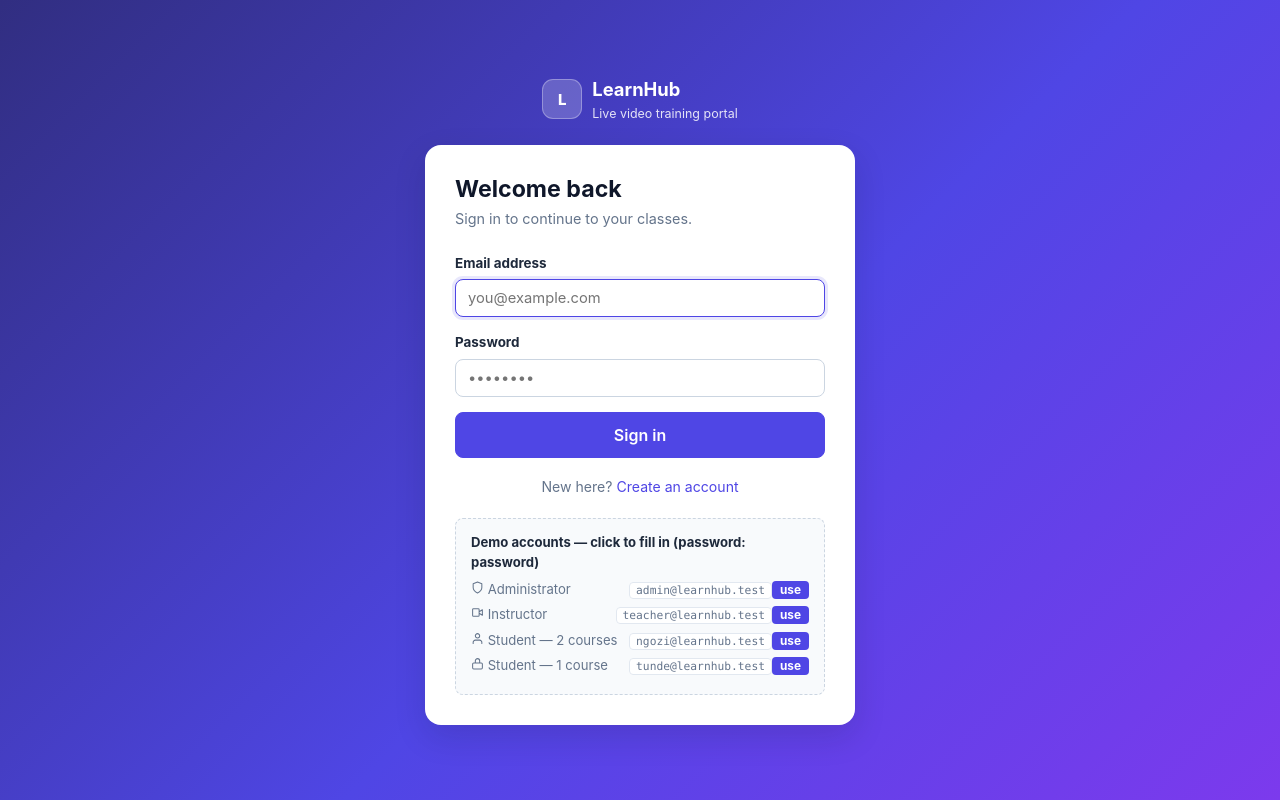
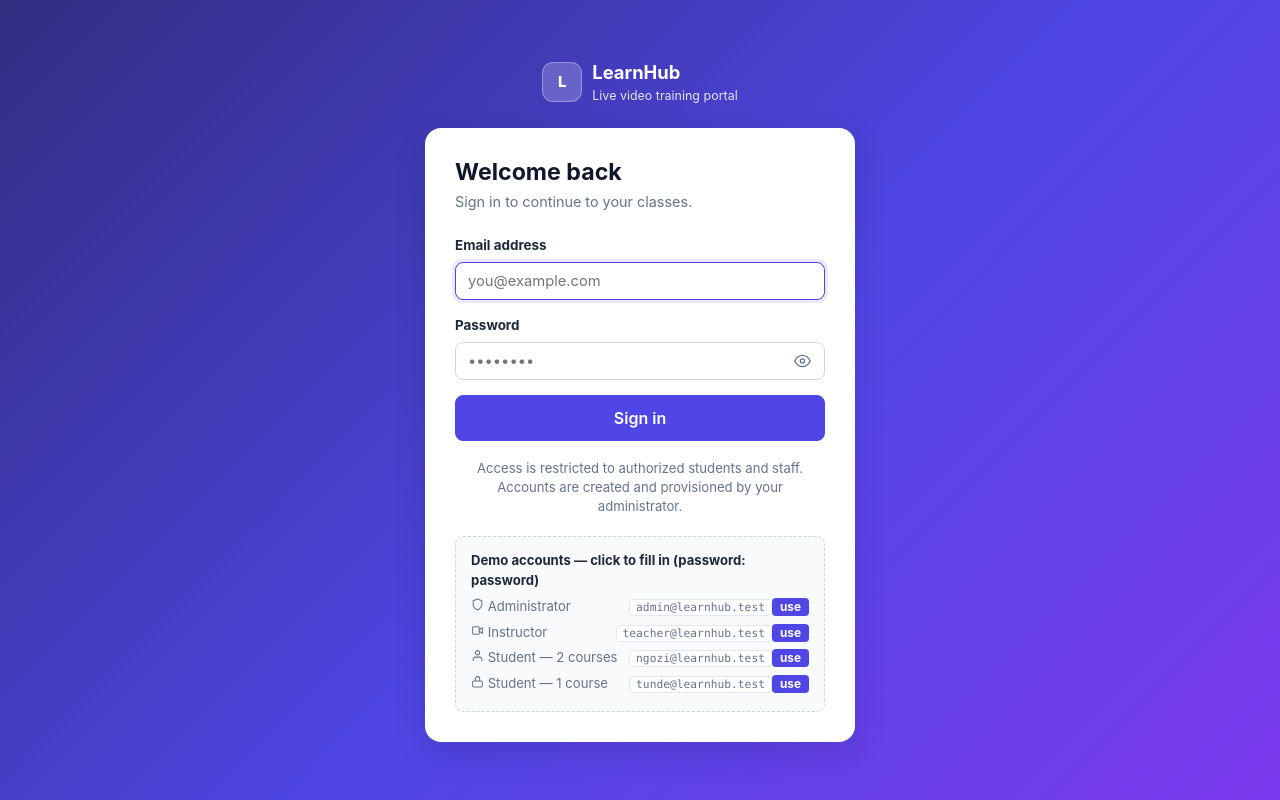
Before and after one commit to sconibrandventures-commits/learnhub, a React (Vite) app: page /login in a window 1280 px wide. Built offline with nearby package versions, Linux system fonts and the light colour scheme.

Commit message:
Fix sub-route refresh blank screen, add password reveal, close public registration, and add error boundary

```diff
--- a/src/App.jsx
+++ b/src/App.jsx
@@ -74,7 +74,7 @@ export default function App() {
   return (
     <Routes>
       <Route path="/login" element={<GuestOnly><Login /></GuestOnly>} />
-      <Route path="/register" element={<GuestOnly><Register /></GuestOnly>} />
+      <Route path="/register" element={<Navigate to="/login" replace />} />
 
       {/* Student area */}
       <Route path="/student" element={<RequireAuth><RequireRole roles={['student']}><MyCourses /></RequireRole></RequireAuth>} />
--- /dev/null
+++ b/src/components/ErrorBoundary.jsx
@@ -0,0 +1,88 @@
+import React from 'react'
+
+export class ErrorBoundary extends React.Component {
+  constructor(props) {
+    super(props)
+    this.state = { hasError: false, error: null }
+  }
+
+  static getDerivedStateFromError(error) {
+    return { hasError: true, error }
+  }
+
+  componentDidCatch(error, errorInfo) {
+    console.error('Unhandled UI Error:', error, errorInfo)
+  }
+
+  render() {
+    if (this.state.hasError) {
+      return (
+        <div style={{
+          minHeight: '100vh',
+          display: 'flex',
+          alignItems: 'center',
+          justifyContent: 'center',
+          padding: '20px',
+          background: '#f8fafc',
+          fontFamily: '-apple-system, BlinkMacSystemFont, "Segoe UI", Roboto, sans-serif',
+          color: '#1e293b',
+        }}>
+          <div style={{
+            maxWidth: '480px',
+            width: '100%',
+            background: '#ffffff',
+            borderRadius: '12px',
+            padding: '32px',
+            boxShadow: '0 4px 12px rgba(0,0,0,0.06)',
+            textAlign: 'center',
+            border: '1px solid #e2e8f0',
+          }}>
+            <div style={{ fontSize: '40px', marginBottom: '12px' }}>⚠️</div>
+            <h2 style={{ fontSize: '1.35rem', margin: '0 0 10px 0', color: '#0f172a' }}>Something went wrong</h2>
+            <p style={{ fontSize: '0.92rem', color: '#64748b', margin: '0 0 24px 0', lineHeight: 1.5 }}>
+              Your session may have timed out or an unexpected error occurred.
+            </p>
+            <div style={{ display: 'flex', gap: '10px', justifyContent: 'center' }}>
+              <button
+                onClick={() => {
+                  window.location.href = '/'
+                }}
+                style={{
+                  background: '#4f46e5',
+                  color: '#ffffff',
+                  border: 'none',
+                  padding: '10px 20px',
+                  borderRadius: '6px',
+                  fontWeight: 600,
+                  fontSize: '0.9rem',
+                  cursor: 'pointer',
+                }}
+              >
+                Return to Home
+              </button>
+              <button
+                onClick={() => {
+                  window.location.reload()
+                }}
+                style={{
+                  background: '#f1f5f9',
+                  color: '#334155',
+                  border: '1px solid #cbd5e1',
+                  padding: '10px 20px',
+                  borderRadius: '6px',
+                  fontWeight: 600,
+                  fontSize: '0.9rem',
+                  cursor: 'pointer',
+                }}
+              >
+                Reload Page
+              </button>
+            </div>
+          </div>
+        </div>
+      )
+    }
+
+    return this.props.children
+  }
+}
--- a/src/components/ui.jsx
+++ b/src/components/ui.jsx
@@ -36,6 +36,8 @@ const PATHS = {
   refresh: 'M23 4v6h-6M1 20v-6h6M3.5 9a9 9 0 0 1 14.9-3.4L23 10M1 14l4.6 4.4A9 9 0 0 0 20.5 15',
   star: 'M12 2l3.1 6.3 6.9 1-5 4.9 1.2 6.8-6.2-3.3-6.2 3.3 1.2-6.8-5-4.9 6.9-1z',
   alert: 'M12 9v4M12 17h.01M10.3 3.9 1.8 18a2 2 0 0 0 1.7 3h17a2 2 0 0 0 1.7-3L13.7 3.9a2 2 0 0 0-3.4 0z',
+  eye: 'M1 12s4-8 11-8 11 8 11 8-4 8-11 8-11-8-11-8zM12 9a3 3 0 1 0 0 6 3 3 0 0 0 0-6z',
+  eyeOff: 'M17.94 17.94A10.07 10.07 0 0 1 12 20c-7 0-11-8-11-8a18.45 18.45 0 0 1 5.06-5.94M9.9 4.24A9.12 9.12 0 0 1 12 4c7 0 11 8 11 8a18.5 18.5 0 0 1-2.16 3.19m-6.72-1.07a3 3 0 1 1-4.24-4.24M1 1l22 22',
   help: 'M12 22a10 10 0 1 0 0-20 10 10 0 0 0 0 20zM9.1 9a3 3 0 0 1 5.8 1c0 2-3 3-3 3M12 17h.01',
 }
 
--- a/src/main.jsx
+++ b/src/main.jsx
@@ -4,10 +4,12 @@ import { BrowserRouter } from 'react-router-dom'
 import App from './App'
 import { AuthProvider } from './state/AuthContext'
 import { ToastProvider } from './state/ToastContext'
+import { ErrorBoundary } from './components/ErrorBoundary'
 import './styles.css'
 
 ReactDOM.createRoot(document.getElementById('root')).render(
   <React.StrictMode>
+    <ErrorBoundary>
       <BrowserRouter>
         <ToastProvider>
           <AuthProvider>
@@ -15,5 +17,6 @@ ReactDOM.createRoot(document.getElementById('root')).render(
           </AuthProvider>
         </ToastProvider>
       </BrowserRouter>
+    </ErrorBoundary>
   </React.StrictMode>
 )
--- a/src/pages/Auth.jsx
+++ b/src/pages/Auth.jsx
@@ -38,6 +38,7 @@ export function Login() {
   const navigate = useNavigate()
   const [email, setEmail] = useState('')
   const [password, setPassword] = useState('')
+  const [showPassword, setShowPassword] = useState(false)
   const [error, setError] = useState('')
   const [busy, setBusy] = useState(false)
 
@@ -73,16 +74,49 @@ export function Login() {
         </div>
         <div className="field">
           <label htmlFor="password">Password</label>
-          <input id="password" type="password" value={password} onChange={(e) => setPassword(e.target.value)}
-            placeholder="••••••••" required autoComplete="current-password" />
+          <div style={{ position: 'relative', display: 'flex', alignItems: 'center' }}>
+            <input
+              id="password"
+              type={showPassword ? 'text' : 'password'}
+              value={password}
+              onChange={(e) => setPassword(e.target.value)}
+              placeholder="••••••••"
+              required
+              autoComplete="current-password"
+              style={{ width: '100%', paddingRight: '42px' }}
+            />
+            <button
+              type="button"
+              onClick={() => setShowPassword((prev) => !prev)}
+              title={showPassword ? 'Hide password' : 'Show password'}
+              aria-label={showPassword ? 'Hide password' : 'Show password'}
+              style={{
+                position: 'absolute',
+                right: '8px',
+                top: '50%',
+                transform: 'translateY(-50%)',
+                background: 'transparent',
+                border: 'none',
+                padding: '6px',
+                cursor: 'pointer',
+                display: 'inline-flex',
+                alignItems: 'center',
+                justifyContent: 'center',
+                color: '#64748b',
+                borderRadius: '4px',
+              }}
+            >
+              <Icon name={showPassword ? 'eyeOff' : 'eye'} size={17} />
+            </button>
+          </div>
         </div>
         <button type="submit" className="btn btn--primary btn--block btn--lg" disabled={busy}>
           {busy ? 'Signing in…' : 'Sign in'}
         </button>
       </form>
 
-      <div className="auth-alt">
-        New here? <Link to="/register">Create an account</Link>
+      <div className="auth-alt" style={{ fontSize: '.82rem', color: '#64748b', lineHeight: 1.45 }}>
+        Access is restricted to authorized students and staff. Accounts are created and provisioned by your administrator.
       </div>
 
       {isDemo && (
--- a/vite.config.js
+++ b/vite.config.js
@@ -3,8 +3,8 @@ import react from '@vitejs/plugin-react'
 
 export default defineConfig({
   plugins: [react()],
-  // Relative base so the built site can be dropped into ANY folder or host.
-  base: './',
+  // Absolute base so client-side routes like /admin/users reload correctly.
+  base: '/',
   server: {
     host: '0.0.0.0',
     port: 5173,
```
Lines whose indentation alone changed are shown as unchanged.
